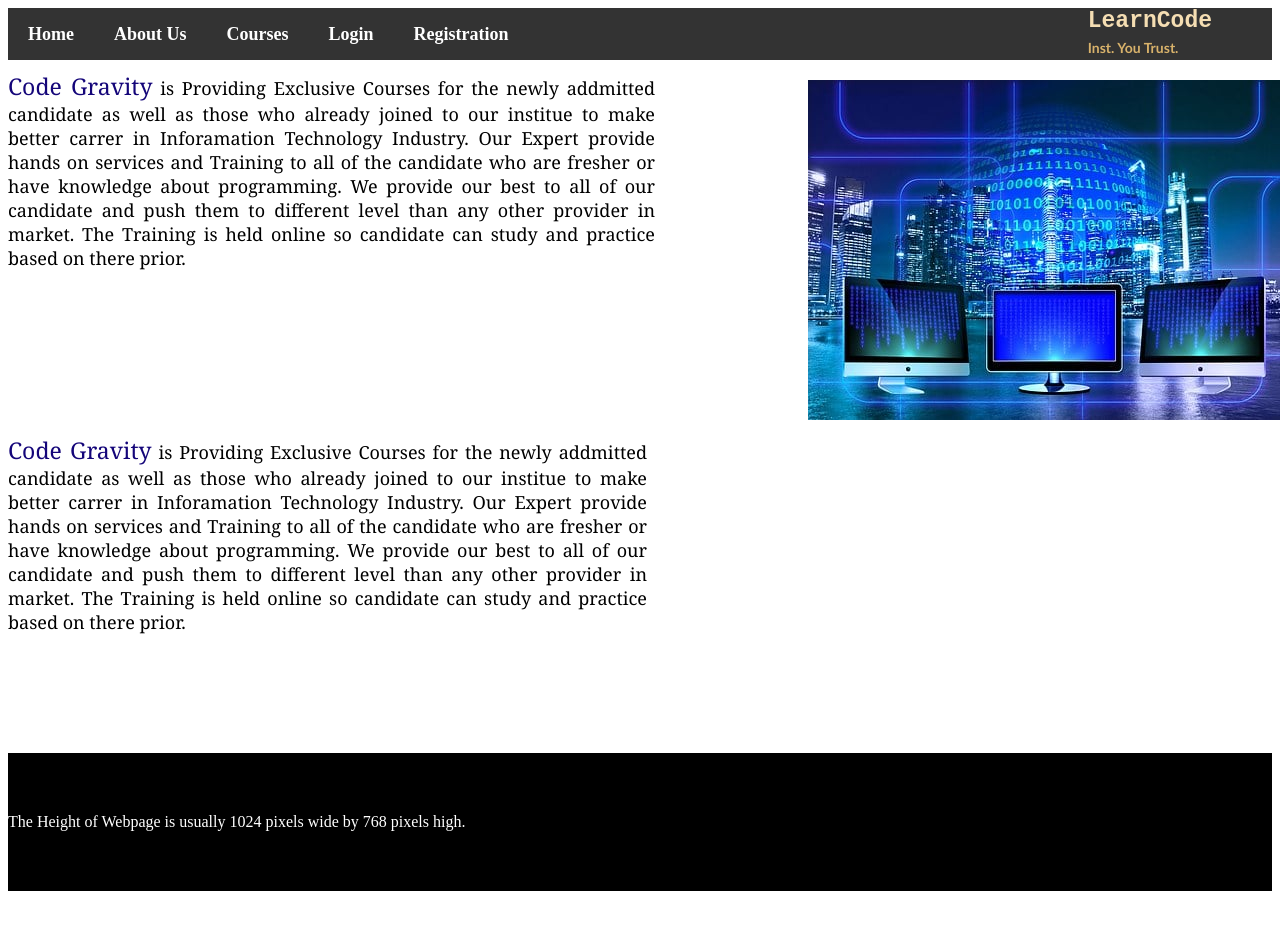
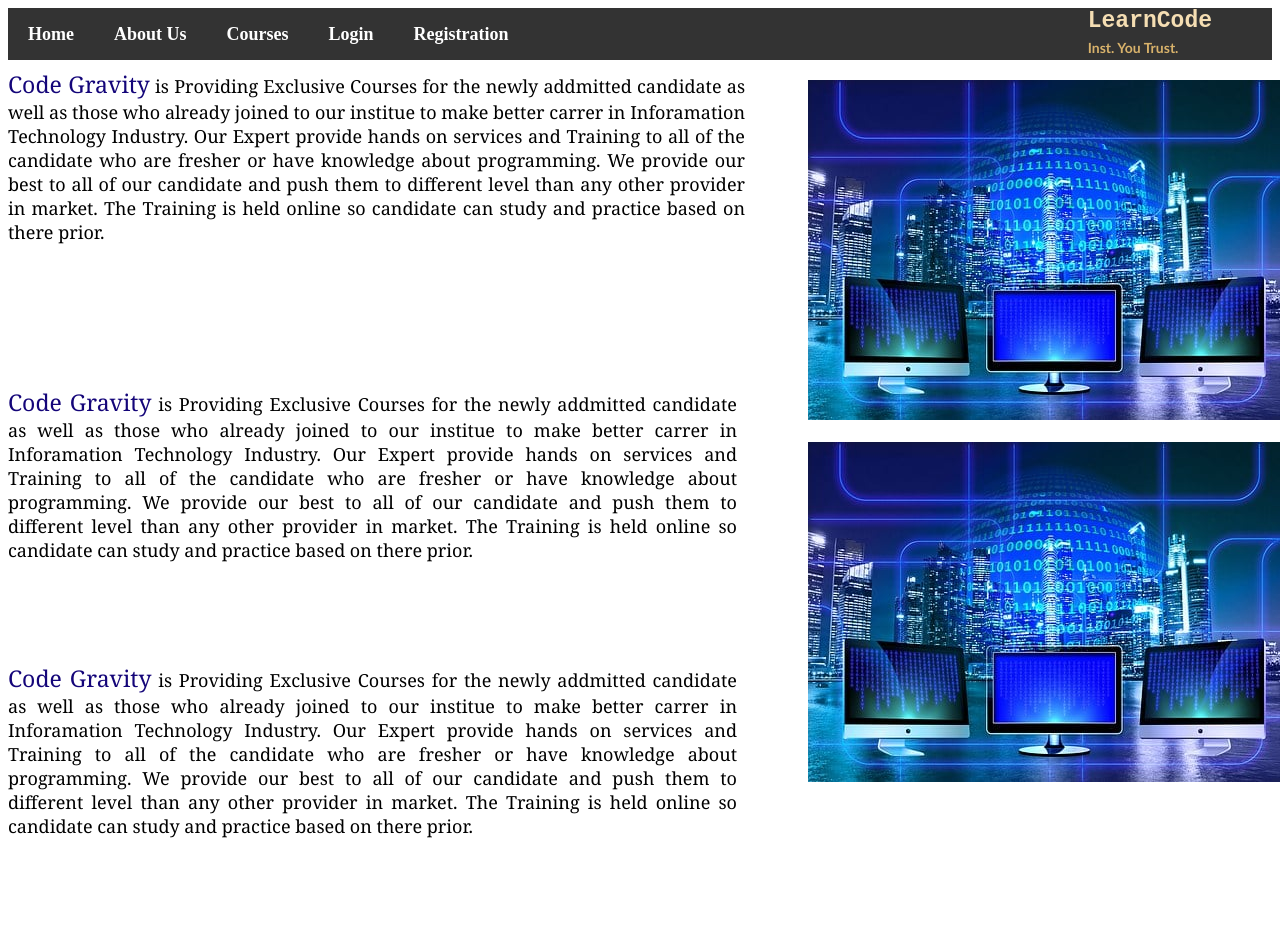
Before and after one commit to chetrajInfo/javascriptnote, an Angular app in the folder Angular_LoginDemoOne/js_index/: page / in a window 1280 px wide. Shown: the top 952 px of the page. Before the commit the page ends 899 px from the top, so only its background shows below. Built offline with nearby package versions, Linux system fonts and the light colour scheme.

Commit message:
adjust the home page responsive page

```diff
--- a/Angular_LoginDemoOne/js_index/src/app/footer/footer.component.css
+++ b/Angular_LoginDemoOne/js_index/src/app/footer/footer.component.css
@@ -4,10 +4,11 @@
     box-sizing: border-box;
 }
 .footer-size{
-    margin-top:119px;
+    margin-top:259px;
     padding: 60px 0;
     background-color: black;
     color:white;
+
 }
 
 @media screen and (max-width:600px) {
--- a/Angular_LoginDemoOne/js_index/src/app/homepage/homepage.component.css
+++ b/Angular_LoginDemoOne/js_index/src/app/homepage/homepage.component.css
@@ -1,3 +1,4 @@
+
 *{
     margin: 0;
     padding: 0;
@@ -9,16 +10,29 @@
     text-align: justify;
     position: absolute;
     padding-top:10px;
-    margin-right:625px;
+    margin-right:535px;
+
 
 }
+
 .para-toptwo{
     font-size: large;
     font-family: Georgia, 'Times New Roman', Times, serif;
     text-align: justify;
-    padding-top:10px;
-    margin-right:625px;
+    margin-right:535px;
+    margin-top:-550px;
+    position: relative;
+    margin-bottom: 400px;
+}
 
+.para-topthree{
+    font-size: large;
+    font-family: Georgia, 'Times New Roman', Times, serif;
+    text-align: justify;
+    margin-right:535px;
+    margin-top:-300px;
+    position: relative;
+    margin-bottom: 200px;
 }
 .cg{
     font-size: 23px;
@@ -26,18 +40,162 @@
 }
 .img-val{
     position:relative;
-    margin-left: 800px;
+    margin-left: 940px;
     margin-top: 20px;
 }
+
+
+@media screen and (max-width:1400px) and (min-width:1300px) {
+    .para-topone{
+        font-size: large;
+        font-family: Georgia, 'Times New Roman', Times, serif;
+        text-align: justify;
+        padding-top:8px;
+
+
+    }
+    .para-toptwo{
+        font-size: large;
+        margin-top:-500px;
+        position: relative;
+        margin-bottom: 350px;
+    }
+
+    .para-topthree{
+        font-size: large;
+        margin-top:-200px;
+        position: relative;
+        margin-bottom: 180px;
+    }
+    .img-val{
+        margin-left:860px;
+    }
+
+}
+
+
+@media screen and (max-width:1299px) and (min-width:1199px) {
+    .para-topone{
+        padding-top:8px;
+    }
+    .para-toptwo{
+
+        margin-top:-400px;
+        margin-bottom: 300px;
+    }
+
+    .para-topthree{
+        margin-top:-200px;
+        margin-bottom: 130px;
+    }
+    .img-val{
+        margin-left:800px;
+    }
+
+}
+@media screen and (max-width:1198px) and (min-width:1099px) {
+    .para-topone{
+        padding-top:8px;
+    }
+    .para-toptwo{
+
+        margin-top:-300px;
+        margin-bottom: 270px;
+    }
+
+    .para-topthree{
+        margin-top:-160px;
+        margin-bottom: 130px;
+    }
+    .img-val{
+        margin-left:690px;
+    }
+
+}
+@media screen and (max-width:1098px) and (min-width:899px) {
+    .para-topone{
+        padding-top:8px;
+    }
+    .para-toptwo{
+
+        margin-top:-250px;
+        margin-bottom:240px;
+    }
+
+    .para-topthree{
+        margin-top:-200px;
+        margin-bottom: 110px;
+    }
+
+    .img-val{
+        margin-left:590px;
+    }
+}
+
+
+
+/*
+@media screen and (max-width:900px) {
+    .para-topone{
+        font-size: 19px;
+        font-family: Georgia, 'Times New Roman', Times, serif;
+        text-align: justify;
+        padding-top:8px;
+        margin-right:500px;
+
+
+    }
+    .para-toptwo{
+        font-size: 19px;
+        margin-right:500px;
+        margin-top:-510px;
+        position: relative;
+        margin-bottom: 350px;
+    }
+
+    .para-topthree{
+        font-size: 19px;
+        margin-right:410px;
+        margin-top:-200px;
+        position: relative;
+        margin-bottom: 180px;
+    }
+    .img-val{
+        margin-left:700px;
+        margin-top: 150px;
+    }
+    img{
+        height:200px;
+        width:310px;
+    }
+}
+*/
+
+/*
+
 @media screen and (max-width:600px) {
-    .para-topone, .para-toptwo{
+    .para-topone{
         font-size: 12px;
         font-family: Georgia, 'Times New Roman', Times, serif;
         text-align: justify;
         padding-top:5px;
         margin-right:10px;
 
+    }
+    .para-toptwo{
+        font-size: 12px;
+        margin-right:125px;
+        margin-top:-250px;
+        position: relative;
+        margin-bottom: 100px;
+    }
 
+    .para-topthree{
+        font-size: 12px;
+        margin-right:100px;
+        margin-top:-150px;
+        position: relative;
+        margin-bottom: 200px;
     }
     .img-val{
         margin-left:50px;
@@ -48,3 +206,71 @@
         width:360px;
     }
 }
+
+*/
+
+/*
+* {
+    margin: 0;
+    padding: 0;
+    box-sizing: border-box;
+  }
+
+  .container {
+    max-width: 1000px;
+    margin: 0 auto;
+  }
+
+  .para-topone {
+    font-size: large;
+    font-family: Georgia, 'Times New Roman', Times, serif;
+    text-align: justify;
+    position: relative;
+    padding-top: 10px;
+    margin-right: 625px;
+  }
+
+  .para-toptwo {
+    font-size: large;
+    font-family: Georgia, 'Times New Roman', Times, serif;
+    text-align: justify;
+    padding-top: 10px;
+    margin-right: 625px;
+  }
+
+  .cg {
+    font-size: 23px;
+    color: rgb(20, 5, 121);
+  }
+
+  .img-val {
+    position: relative;
+    margin-left: 800px;
+    margin-top: 20px;
+  }
+
+  @media screen and (max-width: 600px) {
+    .para-topone, .para-toptwo {
+      font-size: 12px;
+      font-family: Georgia, 'Times New Roman', Times, serif;
+      text-align: justify;
+      padding-top: 5px;
+      margin-right: 10px;
+      margin-left: 10px;
+    }
+
+    .img-val {
+      margin-left: auto;
+      margin-right: auto;
+      margin-top: 20px;
+      text-align: center;
+    }
+
+    img {
+      height: 260px;
+      width: 360px;
+      max-width: 100%;
+      display: block;
+    }
+  }
+  */
--- a/Angular_LoginDemoOne/js_index/src/app/homepage/homepage.component.html
+++ b/Angular_LoginDemoOne/js_index/src/app/homepage/homepage.component.html
@@ -11,7 +11,9 @@
   there prior.
 </div>
 
+
   <div class="img-val">
+    <img src="./assets/computerOne.jpg"><br/><br/>
     <img src="./assets/computerOne.jpg">
 </div>
 
@@ -26,3 +28,30 @@
     The Training is held online so candidate can study and practice based on
     there prior.
   </div>
+
+  <div class="para-topthree">
+    <span class="cg">Code Gravity</span> is Providing Exclusive Courses for the newly addmitted
+    candidate as well as those who already joined to our institue to
+    make better carrer in Inforamation Technology Industry.
+    Our Expert provide hands on services and Training to all of the
+    candidate who are fresher or have knowledge about programming.
+    We provide our best to all of our candidate and push them to different
+    level than any other provider in market.
+    The Training is held online so candidate can study and practice based on
+    there prior.
+  </div>
+<!--
+<div class="container">
+  <div class="para-topone">
+    <span class="cg">Code Gravity</span> is Providing Exclusive Courses for the newly addmitted candidate as well as those who already joined to our institue to make better carrer in Inforamation Technology Industry. Our Expert provide hands on services and Training to all of the candidate who are fresher or have knowledge about programming. We provide our best to all of our candidate and push them to different level than any other provider in market. The Training is held online so candidate can study and practice based on there prior.
+  </div>
+
+  <div class="img-val">
+    <img src="./assets/computerOne.jpg">
+  </div>
+
+  <div class="para-toptwo">
+    <span class="cg">Code Gravity</span> is Providing Exclusive Courses for the newly addmitted candidate as well as those who already joined to our institue to make better carrer in Inforamation Technology Industry. Our Expert provide hands on services and Training to all of the candidate who are fresher or have knowledge about programming. We provide our best to all of our candidate and push them to different level than any other provider in market. The Training is held online so candidate can study and practice based on there prior.
+  </div>
+</div>
+-->
```
